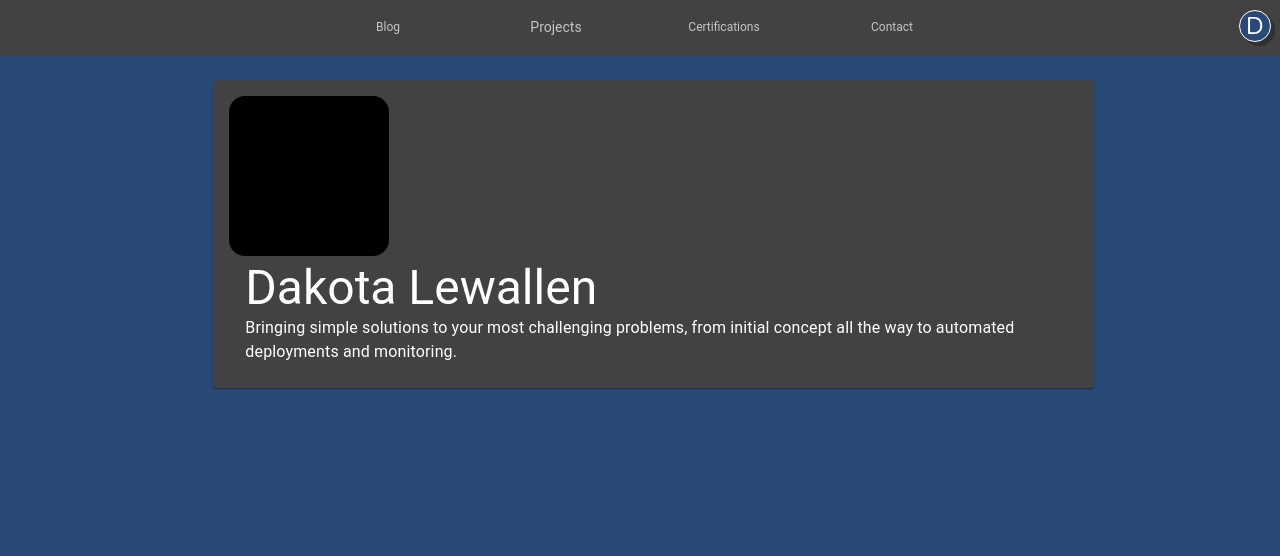
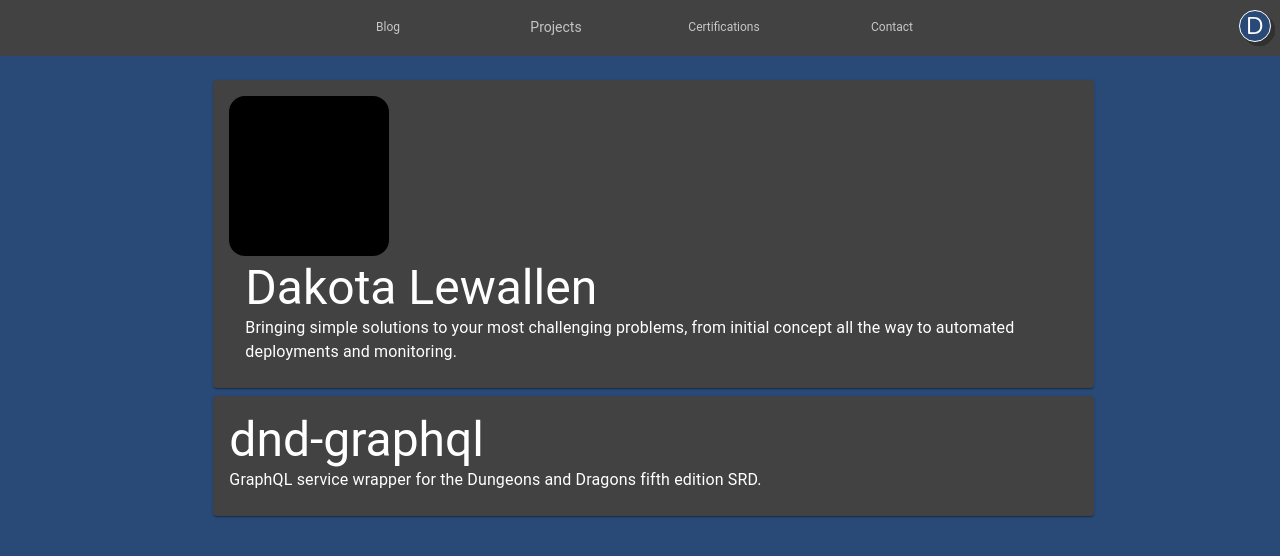
Before and after one commit to PizzaShift/next-personal-site, a Next.js app: page / in a window 1280 px wide. Both pictures are taken after a click on the button "Projects". Shown: the top 556 px of the page. Built offline with nearby package versions, Linux system fonts and the light colour scheme.

Commit message:
renaming components and started certs

```diff
--- a/components/cards/blog.js
+++ b/components/cards/Blog.js
@@ -4,7 +4,7 @@ import {
   PersonOutline,
 } from "@material-ui/icons/";
 import { Grid, Typography, CardContent } from "@material-ui/core/";
-import MyCard from "./card";
+import MyCard from "./Card";
 
 const BlogCard = ({ title, description, views, reactions, comments }) => {
   return (
@@ -17,7 +17,6 @@ const BlogCard = ({ title, description, views, reactions, comments }) => {
             <PersonOutline style={{ marginRight: "0.5rem" }} />
             <Typography>{views} Views</Typography>
           </Grid>
-
           <Grid item xs={12} lg={3} style={{ display: "flex" }}>
             <InsertEmoticon style={{ marginRight: "0.5rem" }} />
             <Typography>{reactions} Reactions</Typography>
--- a/components/cards/card.js
+++ b/components/cards/Card.js
@@ -12,7 +12,7 @@ const useStyles = makeStyles((theme) => ({
 const MyCard = ({ children }) => {
   const classes = useStyles();
   return (
-    <Grid item xs={10}>
+    <Grid item xs={12} sm={10}>
       <Card>{children}</Card>
     </Grid>
   );
--- /dev/null
+++ b/components/cards/Certs.js
@@ -0,0 +1,35 @@
+import { Grid, Typography, CardContent } from "@material-ui/core/";
+import MyCard from "./Card";
+
+const Cert = () => {
+  return (
+    <>
+      <MyCard>
+        <CardContent>
+          <Typography variant={"h3"}>Certified Cloud Practitioner</Typography>
+          <Typography>Issued: February 2020</Typography>
+          <a
+            style={{ textDecorationColor: "white", color: "white" }}
+            href="https://amazonaws.com"
+          >
+            <Typography>Badge</Typography>
+          </a>
+        </CardContent>
+      </MyCard>
+      <MyCard>
+        <CardContent>
+          <Typography variant={"h3"}>Neo4J Certified Professional</Typography>
+          <Typography>Issued: April 2020</Typography>
+          <a
+            style={{ textDecorationColor: "white", color: "white" }}
+            href="https://amazonaws.com"
+          >
+            <Typography>Badge</Typography>
+          </a>
+        </CardContent>
+      </MyCard>
+    </>
+  );
+};
+
+export default Cert;
--- a/components/cards/contact.js
+++ b/components/cards/Contact.js
@@ -1,7 +1,7 @@
 import { useState } from "react";
 import { Grid, Typography, Button, TextField } from "@material-ui/core/";
 import SendIcon from "@material-ui/icons/Send";
-import MyCard from "./card";
+import MyCard from "./Card";
 
 const Contact = () => {
   const [name, setName] = useState("");
--- a/components/cards/intro.js
+++ b/components/cards/Hero.js
@@ -16,7 +16,7 @@ const useStyles = makeStyles((theme) => ({
 const Hero = () => {
   const classes = useStyles();
   return (
-    <Grid item xs={10}>
+    <Grid item xs={12} sm={10}>
       <Card>
         <CardContent>
           <Grid container>
--- /dev/null
+++ b/components/cards/Project.js
@@ -0,0 +1,21 @@
+import { Grid, Typography, CardContent } from "@material-ui/core/";
+import MyCard from "./Card";
+
+const Project = () => {
+  return (
+    <MyCard>
+      <CardContent>
+        <Typography variant={"h3"}>dnd-graphql</Typography>
+        <Typography>
+          GraphQL service wrapper for the Dungeons and Dragons fifth edition
+          SRD.
+        </Typography>
+        <Grid container>
+          <Grid item></Grid>
+        </Grid>
+      </CardContent>
+    </MyCard>
+  );
+};
+
+export default Project;
--- a/components/content/Content.js
+++ b/components/content/Content.js
@@ -1,7 +1,9 @@
 import Grid from "@material-ui/core/Grid";
-import Hero from "../cards/intro";
-import BlogCard from "../cards/blog";
-import Contact from "../cards/contact";
+import Hero from "../cards/Hero";
+import BlogCard from "../cards/Blog";
+import Contact from "../cards/Contact";
+import Project from "../cards/Project";
+import Cert from "../cards/Certs";
 
 const Blog = () => (
   <>
@@ -57,13 +59,15 @@ const Blog = () => (
 const navs = {
   blog: <Blog />,
   contact: <Contact />,
+  certifications: <Cert />,
+  projects: <Project />,
 };
 
 const Content = ({ children, navValue }) => {
   console.log(navValue);
   return (
     <Grid container direction="row">
-      <Grid item xs={2} />
+      <Grid item xs={1} sm={2} />
       <Grid container spacing={1} xs={10} style={{ marginBottom: "60px" }}>
         <Hero />
         {navs[navValue]}
--- a/pages/index.js
+++ b/pages/index.js
@@ -5,7 +5,7 @@ import Layout from "../components/layout/Layout";
 import { ThemeProvider } from "@material-ui/core/styles";
 import theme from "./theme";
 
-const DynamicSnakeLoad = dynamic(() => import("../components/snake/snake"), {
+const DynamicSnakeLoad = dynamic(() => import("../components/snake/Snake"), {
   ssr: false,
 });
 
```
Also changed, not shown: components/snake/Snake.js (renamed from components/snake/snake.js), components/stat/Stat.js (added).
